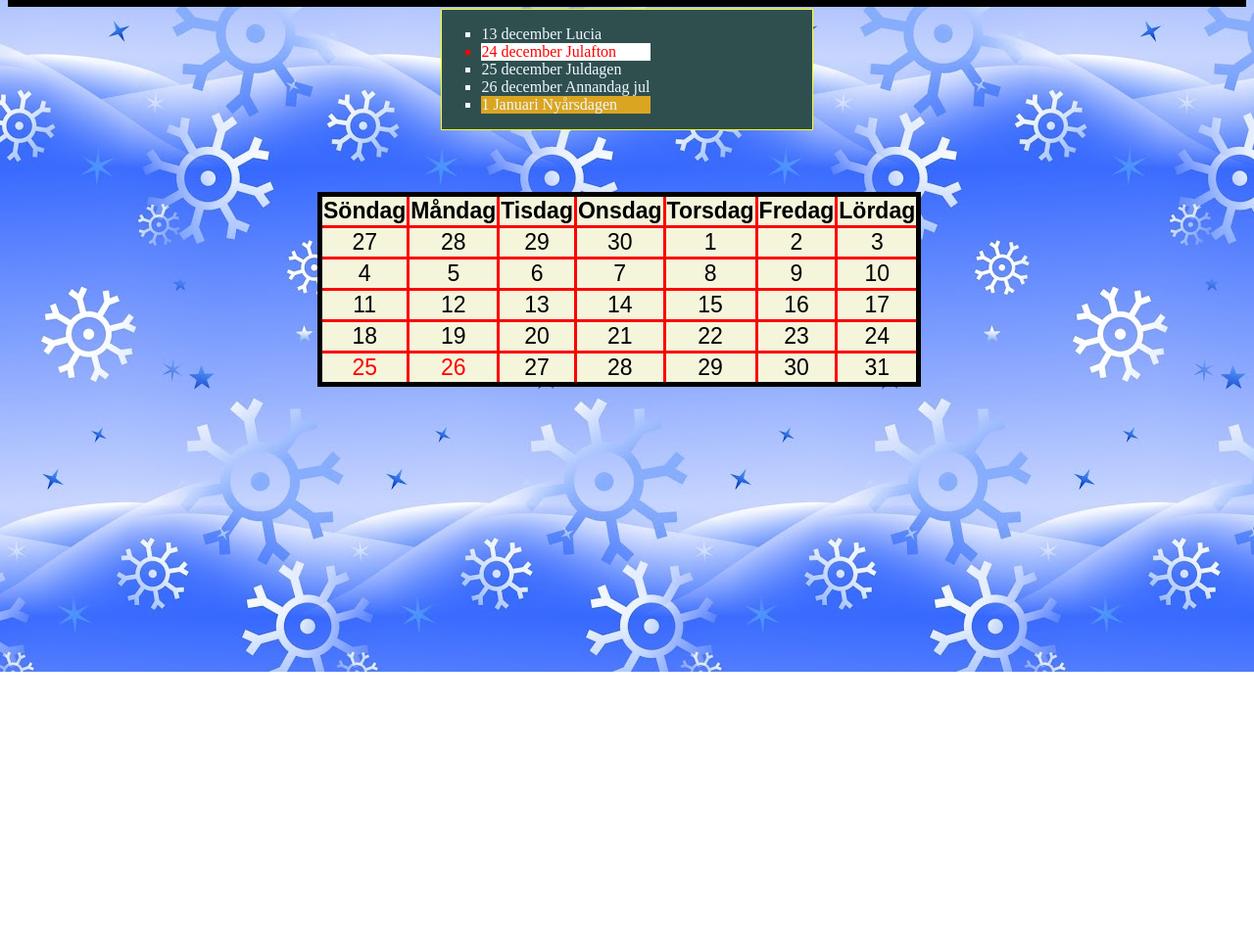
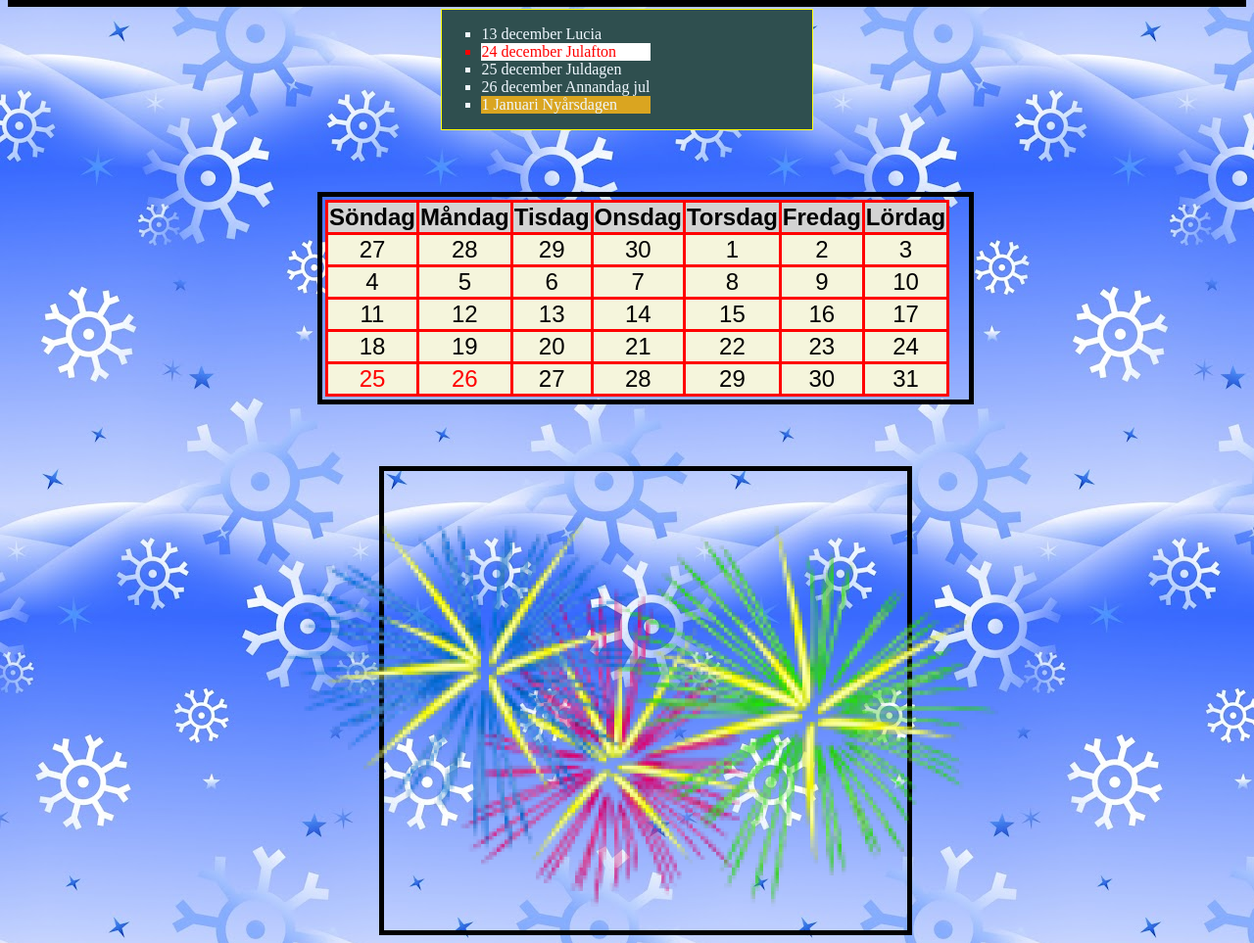
Before and after one commit to divedconh287/Lek-4-Uppgift-2, a plain HTML site: page index.html in a window 1280 px wide. Shown: the part 114-1077 px from the top of the page at 98% size. Before the commit the page ends 800 px from the top, so only its background shows below. Drawn offline with Linux system fonts and the light colour scheme.

Commit message:
skittrött och fattar ingenting

```diff
--- a/index.html
+++ b/index.html
@@ -79,5 +79,6 @@
   </tr>
 </table>
 </div>
+<div class="img"><img src="./img/fireworks_small.png" alt="fyrverkerier"></div>
 </body>
 </html>
--- a/styles.css
+++ b/styles.css
@@ -44,22 +44,44 @@ background-color: white;
 background-color: goldenrod;
 }
 
-table{
+.table{
+margin-top:5%;
 border:solid;
 border-color:black;
 border-width:5px;
+margin-left:25%;
+margin-right:22%;
+}
+
+table{
+margin:3px;
 font-family: Arial, Helvetica, sans-serif;
-font-size: 23px;
-margin-top:5%;
-margin-left:25%;
-margin-right:25%;
+font-size: 24px;
 border-collapse:collapse;
 text-align:center;
-
 }
 
-tr,th,td{
+th{
+border:solid;
+    border-color:red;
+  background-color: lightgray;
+}
+
+td{
     border:solid;
     border-color:red;
-    background-color: beige;
+background-color:beige;
 }
+
+.img{
+    margin-top:5%;
+border:solid;
+border-color:black;
+border-width:5px;
+margin-left:30%;
+margin-right:27%;
+
+     display:flex;
+    flex-direction:row;
+    justify-content:center;
+}
```
